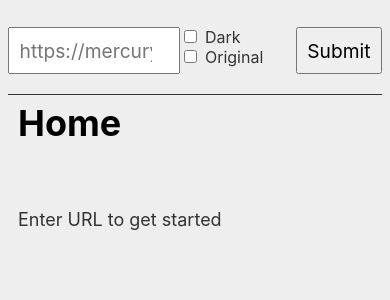
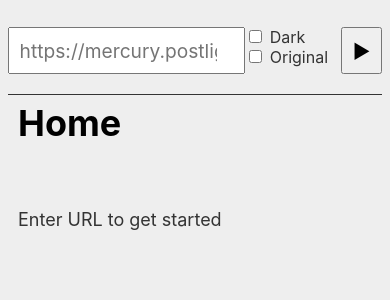
Before and after one commit to irfancharania/readability-wrapper, a Flask app: page / in a window 390 px wide. Shown: the top 300 px of the page. Run offline with Flask 2, Linux system fonts and the light colour scheme.

Commit message:
Smaller submit button
takes less space on mobile

```diff
--- a/static/css/style.css
+++ b/static/css/style.css
@@ -25,7 +25,6 @@ header {
     header button {
         color: black;
         white-space: nowrap;
-        margin: 0 0 0 1em;
     }
 
     header input, button {
@@ -39,11 +38,14 @@ header {
         width: 100%;
     }
 
-    header .options, header .submit {
+    header .options {
         width: 5em;
         vertical-align: top;
     }
-
+    header .submit {
+        text-align: right;
+        width: 2em;
+    }
         header .options label {
             display: block;
             font-size: smaller;
--- a/templates/index.html
+++ b/templates/index.html
@@ -28,7 +28,7 @@
                 </label>
             </div>
             <div class="submit">
-                <button>Submit</button>
+                <button>&#9654;</button>
             </div>
         </form>
     </header>
```
